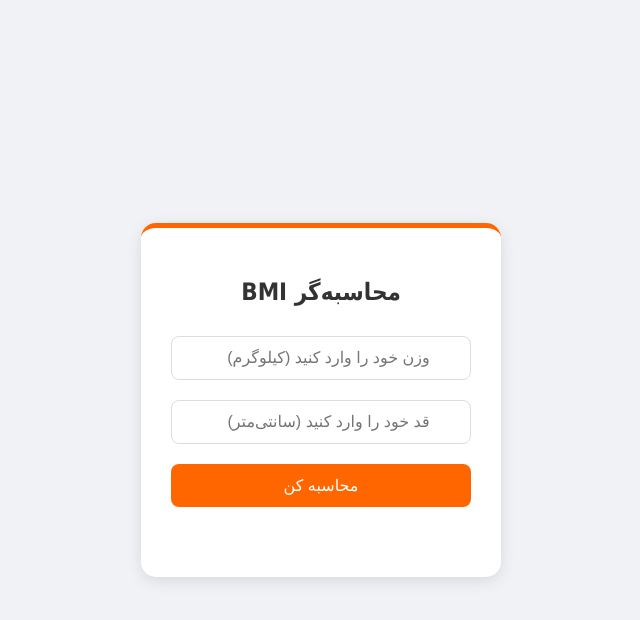
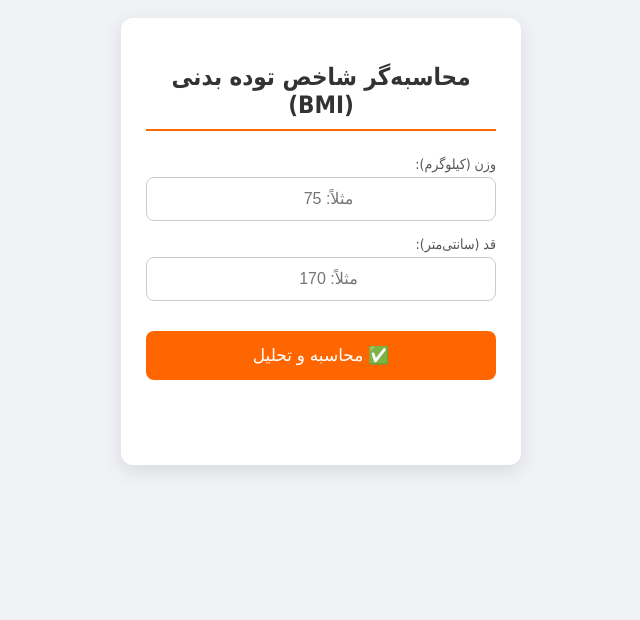
Before and after one commit to Reza3186/Bmi_app, a plain HTML site: page index.html in a window 1280 px wide. Shown: the whole page, without its empty margins (319-959 px from the left). Drawn offline with Linux system fonts and the light colour scheme.

Commit message:
Update index.html

```diff
--- a/index.html
+++ b/index.html
@@ -3,112 +3,163 @@
 <head>
     <meta charset="UTF-8">
     <meta name="viewport" content="width=device-width, initial-scale=1.0">
-    <title>محاسبه شاخص توده بدنی (BMI)</title>
+    <title>محاسبه‌گر BMI هوشمند</title>
     <style>
+        /* تنظیمات کلی صفحه */
         body {
             font-family: Tahoma, sans-serif;
             background-color: #f0f2f5;
+            padding: 10px;
             display: flex;
             justify-content: center;
-            align-items: center;
-            height: 100vh;
-            margin: 0;
         }
+        /* کانتینر اصلی */
         .container {
             background-color: white;
-            padding: 30px;
-            border-radius: 15px;
-            box-shadow: 0 4px 15px rgba(0,0,0,0.1);
-            width: 300px;
+            padding: 25px;
+            border-radius: 12px;
+            box-shadow: 0 6px 20px rgba(0, 0, 0, 0.1);
+            width: 100%;
+            max-width: 350px; /* اندازه مناسب برای گوشی */
             text-align: center;
-            border-top: 5px solid #ff6600; /* رنگ نارنجی ایتا */
         }
-        h2 { color: #333; margin-bottom: 20px; }
+        h2 {
+            color: #333;
+            margin-bottom: 25px;
+            border-bottom: 2px solid #ff6600; /* خط نارنجی زیر عنوان */
+            padding-bottom: 10px;
+        }
+        /* ظاهر ورودی‌ها */
+        .input-group {
+            text-align: right;
+            margin-bottom: 15px;
+        }
+        label {
+            display: block;
+            font-size: 14px;
+            color: #555;
+            margin-bottom: 5px;
+        }
         input {
             width: 100%;
             padding: 12px;
-            margin: 10px 0;
-            border: 1px solid #ddd;
+            border: 1px solid #ccc;
             border-radius: 8px;
             box-sizing: border-box;
             font-size: 16px;
             text-align: center;
         }
+        /* ظاهر دکمه */
         button {
             width: 100%;
-            padding: 12px;
+            padding: 14px;
             background-color: #ff6600;
             color: white;
             border: none;
             border-radius: 8px;
-            font-size: 16px;
+            font-size: 17px;
             cursor: pointer;
-            margin-top: 10px;
+            margin-top: 15px;
+            transition: background-color 0.3s;
         }
-        button:hover { background-color: #e65c00; }
+        button:active { background-color: #e65c00; }
+
+        /* بخش نمایش نتایج */
         #result {
-            margin-top: 20px;
+            margin-top: 30px;
+            text-align: right; /* متن توضیحات راست چین باشد */
+            padding: 15px;
+            border-radius: 10px;
+            line-height: 1.6;
+        }
+        .bmi-value {
+            font-size: 36px;
+            margin-bottom: 5px;
             font-weight: bold;
+        }
+        .status-message {
             font-size: 18px;
-            padding: 10px;
-            border-radius: 8px;
+            font-weight: bold;
+            margin-bottom: 15px;
+            padding-bottom: 10px;
+            border-bottom: 1px solid #eee;
+        }
+        .explanation-text {
+            font-size: 14px;
+            text-align: justify;
+            color: #444;
         }
     </style>
 </head>
 <body>
 
 <div class="container">
-    <h2>محاسبه‌گر BMI</h2>
-    <input type="number" id="weight" placeholder="وزن خود را وارد کنید (کیلوگرم)">
-    <input type="number" id="height" placeholder="قد خود را وارد کنید (سانتی‌متر)">
-    <button onclick="calculateBMI()">محاسبه کن</button>
+    <h2>محاسبه‌گر شاخص توده بدنی (BMI)</h2>
+
+    <div class="input-group">
+        <label for="weight">وزن (کیلوگرم):</label>
+        <input type="number" id="weight" placeholder="مثلاً: 75" min="1">
+    </div>
+
+    <div class="input-group">
+        <label for="height">قد (سانتی‌متر):</label>
+        <input type="number" id="height" placeholder="مثلاً: 170" min="1">
+    </div>
+
+    <button onclick="calculateBMI()">✅ محاسبه و تحلیل</button>
 
     <div id="result"></div>
 </div>
 
 <script>
     function calculateBMI() {
-        // دریافت مقادیر
-        let weight = document.getElementById('weight').value;
-        let height = document.getElementById('height').value;
-        let resultDiv = document.getElementById('result');
+        // دریافت مقادیر و عناصر
+        const weight = document.getElementById('weight').value;
+        const height = document.getElementById('height').value;
+        const resultDiv = document.getElementById('result');
 
-        // بررسی خالی نبودن
+        // بررسی ورودی خالی
         if (weight === "" || height === "") {
-            resultDiv.style.color = "red";
-            resultDiv.innerHTML = "لطفاً وزن و قد را وارد کنید.";
+            resultDiv.style.backgroundColor = '#ffe0e0';
+            resultDiv.innerHTML = '<p style="color: #dc3545; font-weight: bold;">⚠️ لطفاً هر دو مقدار قد و وزن را وارد کنید.</p>';
             return;
         }
 
-        // تبدیل قد از سانتی‌متر به متر
-        let heightInMeters = height / 100;
+        // تبدیل و محاسبه
+        const heightInMeters = height / 100;
+        let bmi = weight / (heightInMeters * heightInMeters);
+        bmi = bmi.toFixed(1);
 
-        // فرمول BMI
-        let bmi = weight / (heightInMeters * heightInMeters);
-        bmi = bmi.toFixed(1); // گرد کردن تا یک رقم اعشار
-
-        // تحلیل نتیجه
+        // تحلیل نتیجه و تولید توضیحات کامل
         let message = "";
         let color = "";
+        let explanation = "";
 
         if (bmi < 18.5) {
             message = "کمبود وزن";
             color = "#ffc107"; // زرد
+            explanation = "شما در محدوده کمبود وزن قرار دارید. این وضعیت ممکن است نشان‌دهنده تغذیه نامناسب یا نیاز به مشورت با متخصص باشد. وزن پایین می‌تواند ریسک برخی مشکلات سلامتی را افزایش دهد. بهتر است برای رسیدن به وزن سالم اقدام کنید.";
         } else if (bmi >= 18.5 && bmi < 25) {
             message = "وزن نرمال (سالم)";
             color = "#28a745"; // سبز
+            explanation = "تبریک! شما در محدوده وزن سالم و طبیعی قرار دارید. حفظ این محدوده با رژیم غذایی متعادل و فعالیت بدنی منظم، بهترین راه برای داشتن یک زندگی سالم و کاهش خطر بیماری‌هاست.";
         } else if (bmi >= 25 && bmi < 30) {
             message = "اضافه وزن";
             color = "#fd7e14"; // نارنجی
+            explanation = "شما در محدوده اضافه وزن هستید. این وضعیت، احتمال بروز مشکلات سلامتی مانند بیماری‌های قلبی، دیابت نوع ۲ و فشار خون بالا را افزایش می‌دهد. توصیه می‌شود برای کاهش وزن، سبک زندگی خود را بهبود دهید.";
         } else {
-            message = "چاقی";
+            message = "چاقی (Obease)";
             color = "#dc3545"; // قرمز
+            explanation = "شما در محدوده چاقی قرار دارید. این وضعیت نیاز به توجه پزشکی جدی دارد. لطفاً جهت جلوگیری از مشکلات سلامتی جدی، سریعاً با پزشک و متخصص تغذیه مشورت کنید و یک برنامه مدیریت وزن را شروع کنید.";
         }
 
-        // نمایش خروجی
+        // نمایش خروجی نهایی
         resultDiv.style.backgroundColor = color + "20"; // رنگ پس‌زمینه کمرنگ
-        resultDiv.style.color = color;
-        resultDiv.innerHTML = `عدد BMI شما: ${bmi}<br>${message}`;
+        resultDiv.innerHTML = `
+            <p class="bmi-value" style="color: ${color};">${bmi}</p>
+            <p class="status-message" style="color: ${color};">وضعیت شما: ${message}</p>
+            <p class="explanation-text">${explanation}</p>
+        `;
     }
 </script>
 
```
